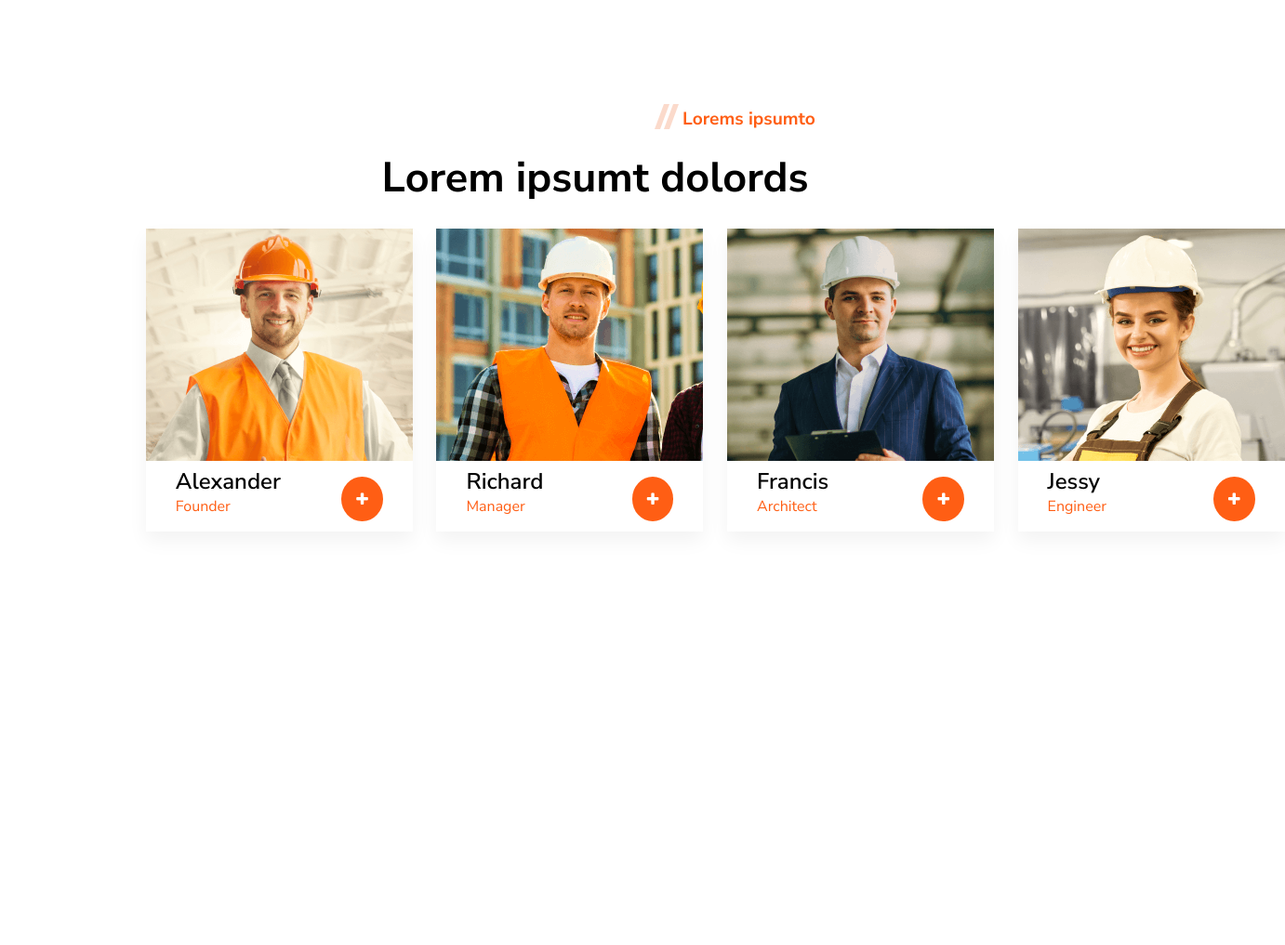
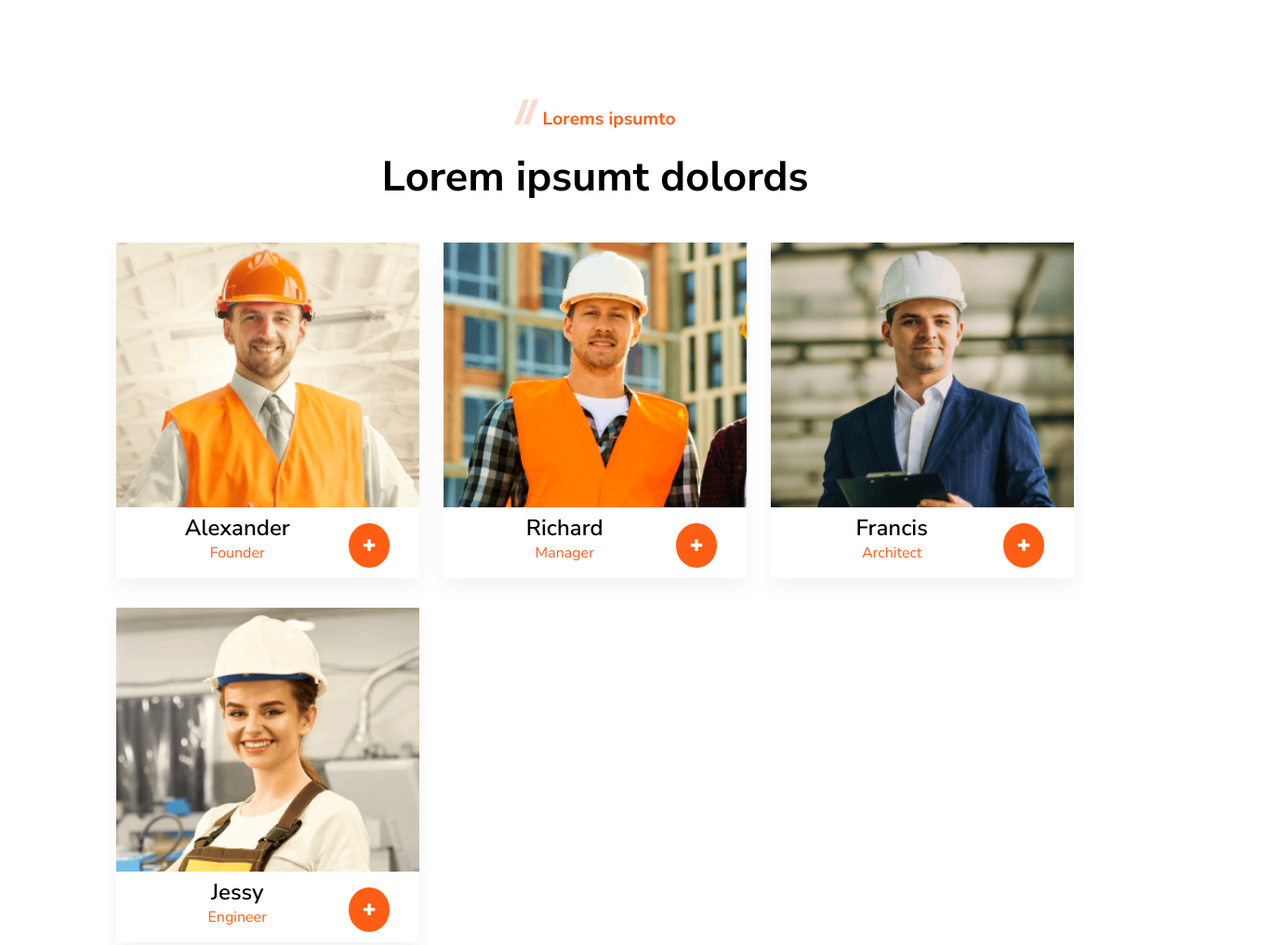
Before and after one commit to AnishNagarajan/team-section, a plain HTML site: page index.html in a window 1280 px wide. Shown: the whole page at 93% size, 1382 px wide, since content can reach past the window. Before the commit the page ends 800 px from the top, so only its background shows below. Drawn offline with Linux system fonts and the light colour scheme.

Commit message:
team-section updation completed

```diff
--- a/assets/css/team-section.css
+++ b/assets/css/team-section.css
@@ -1,10 +1,10 @@
 .team-section{
-    display:grid;
-    grid-template-columns: 30px 1fr;
+    display:inline-block;
+    grid-template-columns: 1fr 1fr;
 }
 .ts-two{
     display:grid;
-    grid-template-columns: 1fr 1fr 1fr 1fr;
+    grid-template-columns: repeat(auto-fill, minmax(300px, 1fr));
 }
 .ts-three{
     display:grid;
@@ -13,14 +13,14 @@
 }
 .ts-para{
 color:var(--primary-color);
-padding-left: 35rem;
+display:inline-block;
 text:bold;
 font-family: var(--fontfamily);
 }
 .imgst{
-    padding: 1rem;
-    padding-left: 35rem;
+    display:inline-block;
 }
+
 .h2st{
 text-align: center;
 text:bold;
@@ -36,13 +36,13 @@ font-size:30px;
     margin: 0px;
     }
 .main-sec{
-    padding: 6rem 9rem;
+    padding: 6rem 7rem;
 
 
     }
 .tm-sec{
     box-shadow: 0px 10px 20px 0px rgba(0, 0, 0, 0.05);
-    margin: 0vh 1vw;
+    margin: 2vh 1vw;
 
 }
 .h2st h2{
@@ -71,3 +71,9 @@ font-size:30px;
 .team-member:hover{
 opacity:0.5;
 }
+.team-member{
+    width:100%
+}
+.main-c{
+    text-align: center;
+}
--- a/index.html
+++ b/index.html
@@ -15,10 +15,10 @@
 
 
     <section class="main-sec">
-        <div>
+        <div class="main-c">
             <div class="team-section">
-                <div>
-                    <img class="imgst" alt=" team-section-img" src="./assets/img/team-section.svg" />
+                <div class="imgst">
+                    <img alt=" team-section-img" src="./assets/img/team-section.svg" />
                 </div>
                 <div class="ts-para">
                     <p>Lorems ipsumto</p>
```
